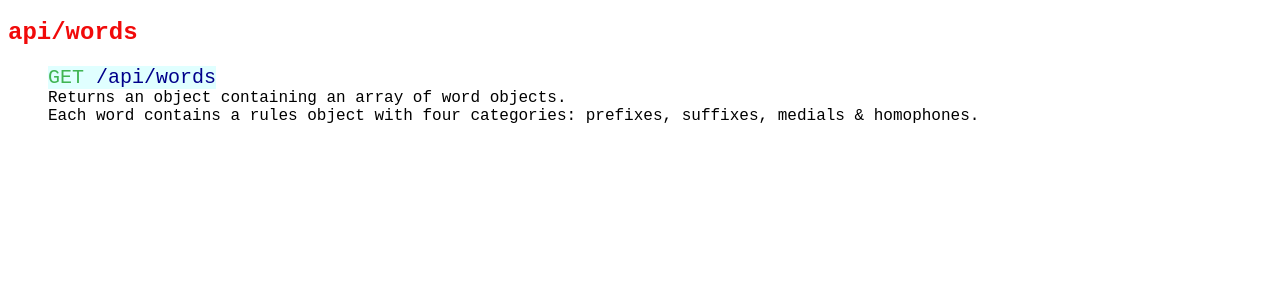
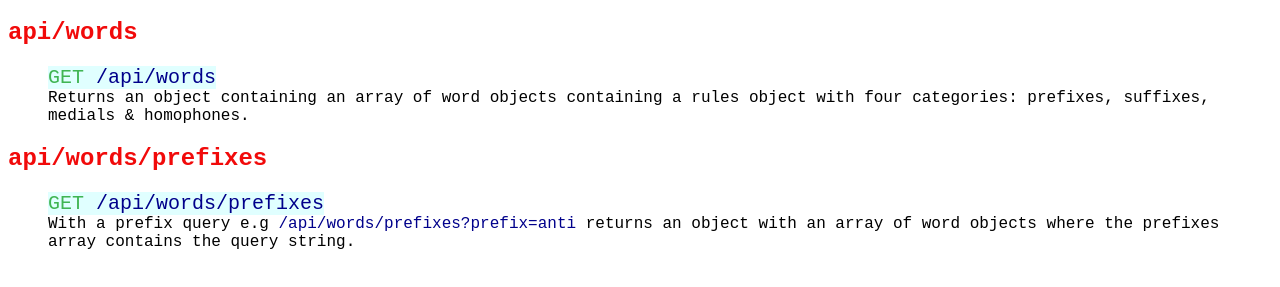
Before and after one commit to Chenerywoman/BE-PT-Project-Spelling-Bee, a website: page public/index.html in a window 1280 px wide. Shown: the part 61-348 px from the top of the page. Drawn offline with Linux system fonts and the light colour scheme.

Commit message:
adding route to get prefixes

```diff
--- a/public/index.html
+++ b/public/index.html
@@ -9,8 +9,13 @@
         <h2>api/words</h2>
         <ul>
             <li class="api"><span class="endpoint"><span class="http">GET</span> <span class="route">/api/words</span></span></li>
-            <li>Returns an object containing an array of word objects.</li>
-            <li>Each word contains a rules object with four categories: prefixes, suffixes, medials & homophones. </li>
+            <li>Returns an object containing an array of word objects containing a rules object with four categories: prefixes, suffixes, medials & homophones.</li>
+        </ul>
+        <h2>api/words/prefixes</h2>
+        <ul>
+            <li class="api"><span class="endpoint"><span class="http">GET</span> <span class="route">/api/words/prefixes</span></span></li>
+            <li></li>
+            <li>With a prefix query e.g <span class="route">/api/words/prefixes?prefix=anti</span> returns an object with an array of word objects where the prefixes array contains the query string. </li>
         </ul>
 
     </p>
```
